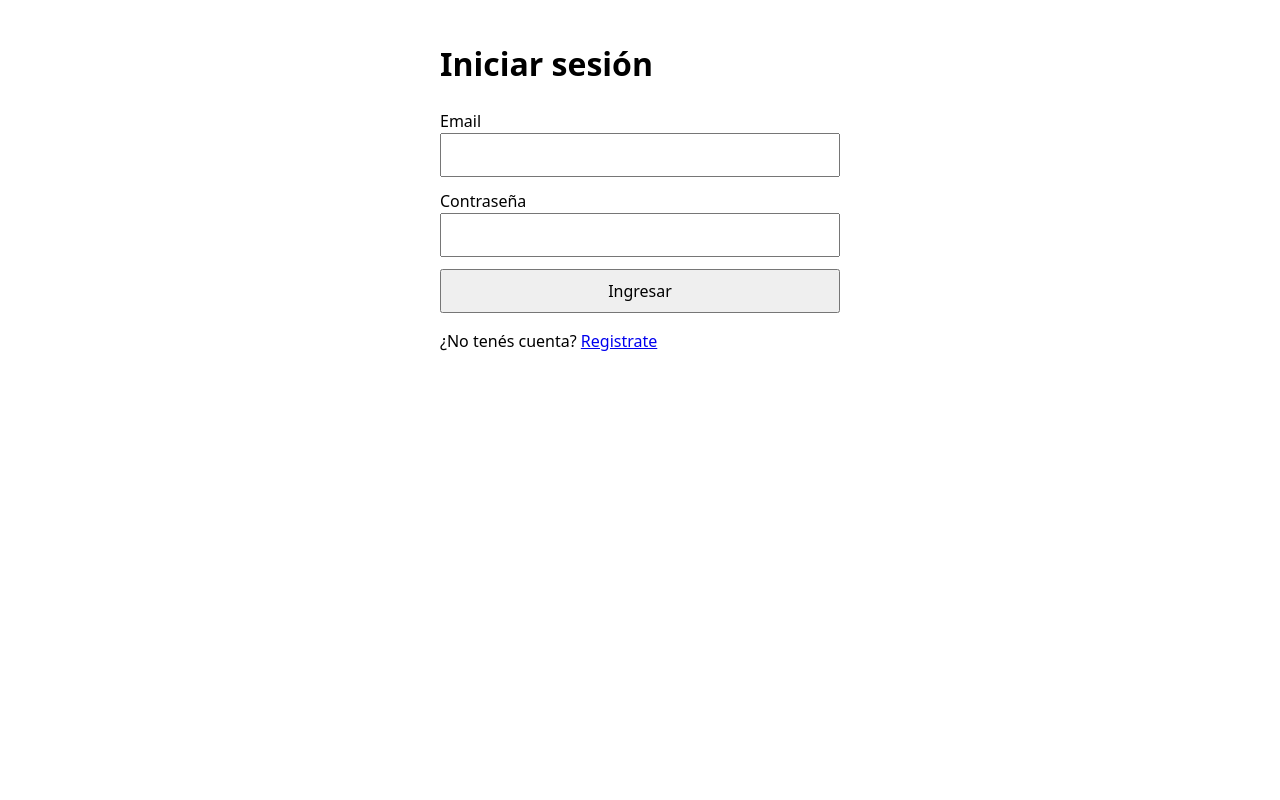
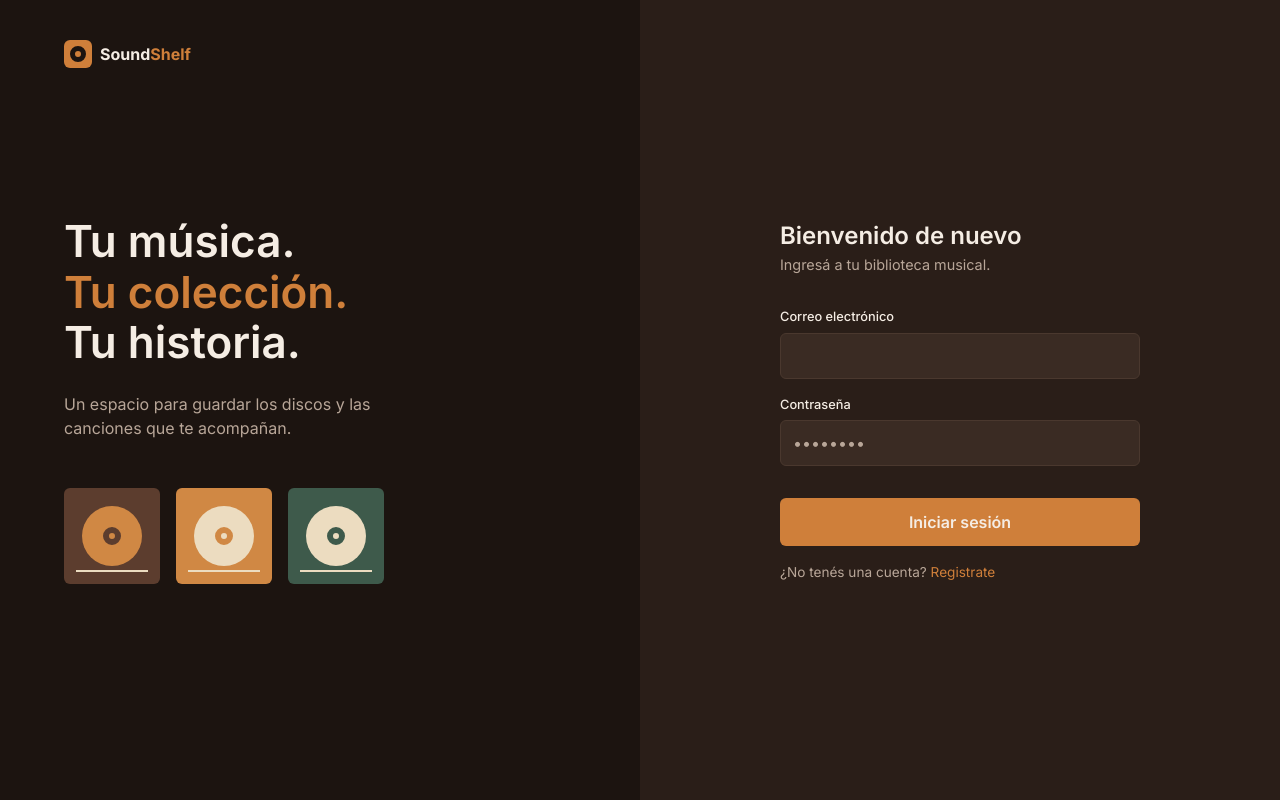
Before and after one commit to RanieliCiro/TPFINAL-EFSI-DAI, a React (Vite) app in the folder frontend/: page /login in a window 1280 px wide. Built offline with nearby package versions, Linux system fonts and the light colour scheme; no server answers.

Commit message:
style: maquetar login y registro según el diseño de Figma
Agrega AuthLayout con el panel compartido, variables de color y tipografía en index.css, errores por campo y diseño responsive.

```diff
--- a/frontend/index.html
+++ b/frontend/index.html
@@ -3,6 +3,9 @@
   <head>
     <meta charset="UTF-8" />
     <meta name="viewport" content="width=device-width, initial-scale=1.0" />
+    <link rel="preconnect" href="https://fonts.googleapis.com" />
+    <link rel="preconnect" href="https://fonts.gstatic.com" crossorigin />
+    <link href="https://fonts.googleapis.com/css2?family=Inter:wght@400;500;600;700&display=swap" rel="stylesheet" />
     <title>SoundShelf</title>
   </head>
   <body>
--- /dev/null
+++ b/frontend/src/components/AuthLayout.css
@@ -0,0 +1,218 @@
+.auth {
+  min-height: 100vh;
+  display: grid;
+  grid-template-columns: 1fr 1fr;
+}
+
+.auth-panel {
+  display: flex;
+  flex-direction: column;
+  justify-content: center;
+  gap: 24px;
+  padding: 48px 64px;
+  background: var(--color-fondo);
+  position: relative;
+}
+
+.auth-logo {
+  position: absolute;
+  top: 40px;
+  left: 64px;
+  display: flex;
+  align-items: center;
+  gap: 8px;
+  font-weight: 700;
+}
+
+.auth-logo-icono {
+  width: 28px;
+  height: 28px;
+  display: grid;
+  place-items: center;
+  background: var(--color-acento);
+  border-radius: var(--radio);
+}
+
+.auth-logo-disco {
+  width: 16px;
+  height: 16px;
+  border-radius: 50%;
+  border: 5px solid var(--color-fondo);
+  background: var(--color-acento);
+}
+
+.auth-acento {
+  color: var(--color-acento);
+}
+
+.auth-titulo {
+  display: flex;
+  flex-direction: column;
+  font-size: 2.75rem;
+  font-weight: 600;
+  line-height: 1.15;
+}
+
+.auth-bajada {
+  max-width: 380px;
+  color: var(--color-texto-secundario);
+}
+
+.auth-discos {
+  display: flex;
+  gap: 16px;
+  margin-top: 24px;
+}
+
+.auth-disco {
+  width: 96px;
+  height: 96px;
+  display: grid;
+  place-items: center;
+  border-radius: var(--radio);
+  background: var(--fondo-disco);
+  position: relative;
+}
+
+.auth-disco::after {
+  content: "";
+  position: absolute;
+  left: 12px;
+  right: 12px;
+  bottom: 12px;
+  height: 2px;
+  background: var(--color-disco-crema);
+}
+
+.auth-disco-vinilo {
+  width: 60px;
+  height: 60px;
+  display: grid;
+  place-items: center;
+  border-radius: 50%;
+  background: var(--vinilo);
+}
+
+.auth-disco-vinilo::after {
+  content: "";
+  width: 18px;
+  height: 18px;
+  border-radius: 50%;
+  border: 6px solid var(--fondo-disco);
+  background: var(--vinilo);
+}
+
+.auth-disco-marron {
+  --fondo-disco: var(--color-disco-marron);
+  --vinilo: var(--color-disco-naranja);
+}
+
+.auth-disco-naranja {
+  --fondo-disco: var(--color-disco-naranja);
+  --vinilo: var(--color-disco-crema);
+}
+
+.auth-disco-verde {
+  --fondo-disco: var(--color-disco-verde);
+  --vinilo: var(--color-disco-crema);
+}
+
+.auth-disco-violeta {
+  --fondo-disco: var(--color-disco-violeta);
+  --vinilo: var(--color-disco-crema);
+}
+
+.auth-contenido {
+  display: flex;
+  align-items: center;
+  justify-content: center;
+  padding: 48px 24px;
+  background: var(--color-superficie);
+}
+
+.auth-form {
+  width: 100%;
+  max-width: 360px;
+  display: flex;
+  flex-direction: column;
+  gap: 16px;
+}
+
+.auth-form-titulo {
+  font-size: 1.5rem;
+  font-weight: 600;
+}
+
+.auth-form-subtitulo {
+  margin-bottom: 16px;
+  color: var(--color-texto-secundario);
+  font-size: 0.9rem;
+}
+
+.auth-campo {
+  display: flex;
+  flex-direction: column;
+  gap: 6px;
+}
+
+.auth-label {
+  font-size: 0.8rem;
+  font-weight: 500;
+}
+
+.auth-error {
+  color: var(--color-error);
+  font-size: 0.8rem;
+}
+
+.auth-boton {
+  margin-top: 16px;
+  padding: 12px;
+  border: none;
+  border-radius: var(--radio);
+  background: var(--color-acento);
+  color: var(--color-texto);
+  font-weight: 600;
+}
+
+.auth-boton:hover:not(:disabled) {
+  background: var(--color-acento-hover);
+}
+
+.auth-link {
+  color: var(--color-texto-secundario);
+  font-size: 0.85rem;
+}
+
+@media (max-width: 767px) {
+  .auth {
+    grid-template-columns: 1fr;
+  }
+
+  .auth-panel {
+    padding: 24px 16px;
+    gap: 16px;
+  }
+
+  .auth-logo {
+    position: static;
+  }
+
+  .auth-titulo {
+    font-size: 1.75rem;
+  }
+
+  .auth-bajada,
+  .auth-discos {
+    display: none;
+  }
+
+  .auth-contenido {
+    align-items: flex-start;
+    padding: 32px 16px;
+  }
+
+  .auth-form {
+    max-width: none;
+  }
+}
--- /dev/null
+++ b/frontend/src/components/AuthLayout.jsx
@@ -0,0 +1,36 @@
+import "./AuthLayout.css";
+
+export default function AuthLayout({ discos, children }) {
+  return (
+    <div className="auth">
+      <aside className="auth-panel">
+        <div className="auth-logo">
+          <span className="auth-logo-icono">
+            <span className="auth-logo-disco" />
+          </span>
+          <span>
+            Sound<span className="auth-acento">Shelf</span>
+          </span>
+        </div>
+
+        <h1 className="auth-titulo">
+          <span>Tu música.</span>
+          <span className="auth-acento">Tu colección.</span>
+          <span>Tu historia.</span>
+        </h1>
+
+        <p className="auth-bajada">Un espacio para guardar los discos y las canciones que te acompañan.</p>
+
+        <div className="auth-discos">
+          {discos.map((color) => (
+            <div key={color} className={`auth-disco auth-disco-${color}`}>
+              <span className="auth-disco-vinilo" />
+            </div>
+          ))}
+        </div>
+      </aside>
+
+      <main className="auth-contenido">{children}</main>
+    </div>
+  );
+}
--- a/frontend/src/index.css
+++ b/frontend/src/index.css
@@ -1,32 +1,76 @@
+:root {
+  --color-fondo: #1c1410;
+  --color-superficie: #2a1e18;
+  --color-input: #3a2b23;
+  --color-borde: #4a382e;
+  --color-acento: #cf7f3a;
+  --color-acento-hover: #e0904a;
+  --color-texto: #f5ede4;
+  --color-texto-secundario: #b8a698;
+  --color-error: #ef6b5b;
+  --color-disco-marron: #5c3d2e;
+  --color-disco-naranja: #d08844;
+  --color-disco-verde: #3e5a4b;
+  --color-disco-violeta: #6b4f72;
+  --color-disco-crema: #ecdcc0;
+  --fuente: "Inter", system-ui, sans-serif;
+  --radio: 6px;
+}
+
+*,
+*::before,
+*::after {
+  box-sizing: border-box;
+}
+
 body {
   margin: 0;
-  font-family: system-ui, sans-serif;
+  font-family: var(--fuente);
   line-height: 1.5;
+  background: var(--color-fondo);
+  color: var(--color-texto);
 }
 
-main {
-  max-width: 400px;
-  margin: 40px auto;
-  padding: 0 16px;
+h1,
+h2,
+p {
+  margin: 0;
 }
 
-form {
-  display: flex;
-  flex-direction: column;
-  gap: 12px;
+a {
+  color: var(--color-acento);
+  text-decoration: none;
 }
 
-label {
-  display: flex;
-  flex-direction: column;
+a:hover {
+  text-decoration: underline;
 }
 
-input,
+input {
+  width: 100%;
+  font: inherit;
+  padding: 10px 12px;
+  background: var(--color-input);
+  color: var(--color-texto);
+  border: 1px solid var(--color-borde);
+  border-radius: var(--radio);
+}
+
+input::placeholder {
+  color: var(--color-texto-secundario);
+}
+
+input:focus {
+  outline: none;
+  border-color: var(--color-acento);
+}
+
 button {
   font: inherit;
-  padding: 8px;
+  cursor: pointer;
 }
 
-.error {
-  color: #c62828;
+button:disabled {
+  opacity: 0.6;
+  cursor: not-allowed;
 }
--- a/frontend/src/pages/Login.jsx
+++ b/frontend/src/pages/Login.jsx
@@ -2,13 +2,15 @@ import { useState } from "react";
 import { Link, Navigate, useNavigate } from "react-router-dom";
 import { useAuth } from "../context/AuthContext.jsx";
 import Loader from "../components/Loader.jsx";
+import AuthLayout from "../components/AuthLayout.jsx";
 
 export default function Login() {
   const { usuario, cargando, login } = useAuth();
   const navigate = useNavigate();
   const [email, setEmail] = useState("");
   const [password, setPassword] = useState("");
-  const [error, setError] = useState("");
+  const [errores, setErrores] = useState({});
+  const [errorGeneral, setErrorGeneral] = useState("");
   const [enviando, setEnviando] = useState(false);
 
   if (cargando) {
@@ -19,12 +21,28 @@ export default function Login() {
     return <Navigate to="/" replace />;
   }
 
+  function validar() {
+    const nuevosErrores = {};
+
+    if (!email.trim()) {
+      nuevosErrores.email = "Ingresá tu correo electrónico";
+    }
+
+    if (!password) {
+      nuevosErrores.password = "Ingresá tu contraseña";
+    }
+
+    return nuevosErrores;
+  }
+
   async function handleSubmit(e) {
     e.preventDefault();
-    setError("");
+    setErrorGeneral("");
 
-    if (!email.trim() || !password) {
-      setError("Completá email y contraseña");
+    const nuevosErrores = validar();
+    setErrores(nuevosErrores);
+
+    if (Object.keys(nuevosErrores).length > 0) {
       return;
     }
 
@@ -33,32 +51,47 @@ export default function Login() {
       await login(email, password);
       navigate("/");
     } catch (err) {
-      setError(err.response?.data?.error || "No se pudo conectar con el servidor");
+      setErrorGeneral(err.response?.data?.error || "No se pudo conectar con el servidor");
     } finally {
       setEnviando(false);
     }
   }
 
   return (
-    <main>
-      <h1>Iniciar sesión</h1>
-      <form onSubmit={handleSubmit}>
-        <label>
-          Email
-          <input type="email" value={email} onChange={(e) => setEmail(e.target.value)} required />
+    <AuthLayout discos={["marron", "naranja", "verde"]}>
+      <form className="auth-form" onSubmit={handleSubmit} noValidate>
+        <div>
+          <h2 className="auth-form-titulo">Bienvenido de nuevo</h2>
+          <p className="auth-form-subtitulo">Ingresá a tu biblioteca musical.</p>
+        </div>
+
+        <label className="auth-campo">
+          <span className="auth-label">Correo electrónico</span>
+          <input type="email" value={email} onChange={(e) => setEmail(e.target.value)} />
+          {errores.email && <span className="auth-error">{errores.email}</span>}
         </label>
-        <label>
-          Contraseña
-          <input type="password" value={password} onChange={(e) => setPassword(e.target.value)} required />
+
+        <label className="auth-campo">
+          <span className="auth-label">Contraseña</span>
+          <input
+            type="password"
+            placeholder="••••••••"
+            value={password}
+            onChange={(e) => setPassword(e.target.value)}
+          />
+          {errores.password && <span className="auth-error">{errores.password}</span>}
         </label>
-        {error && <p className="error">{error}</p>}
-        <button type="submit" disabled={enviando}>
-          {enviando ? "Ingresando..." : "Ingresar"}
+
+        {errorGeneral && <p className="auth-error">{errorGeneral}</p>}
+
+        <button type="submit" className="auth-boton" disabled={enviando}>
+          {enviando ? "Ingresando..." : "Iniciar sesión"}
         </button>
+
+        <p className="auth-link">
+          ¿No tenés una cuenta? <Link to="/register">Registrate</Link>
+        </p>
       </form>
-      <p>
-        ¿No tenés cuenta? <Link to="/register">Registrate</Link>
-      </p>
-    </main>
+    </AuthLayout>
   );
 }
--- a/frontend/src/pages/Register.jsx
+++ b/frontend/src/pages/Register.jsx
@@ -2,6 +2,9 @@ import { useState } from "react";
 import { Link, Navigate, useNavigate } from "react-router-dom";
 import { useAuth } from "../context/AuthContext.jsx";
 import Loader from "../components/Loader.jsx";
+import AuthLayout from "../components/AuthLayout.jsx";
+
+const EMAIL_REGEX = /^[^\s@]+@[^\s@]+\.[^\s@]+$/;
 
 export default function Register() {
   const { usuario, cargando, register } = useAuth();
@@ -10,7 +13,8 @@ export default function Register() {
   const [email, setEmail] = useState("");
   const [password, setPassword] = useState("");
   const [confirmPassword, setConfirmPassword] = useState("");
-  const [error, setError] = useState("");
+  const [errores, setErrores] = useState({});
+  const [errorGeneral, setErrorGeneral] = useState("");
   const [enviando, setEnviando] = useState(false);
 
   if (cargando) {
@@ -21,22 +25,36 @@ export default function Register() {
     return <Navigate to="/" replace />;
   }
 
-  async function handleSubmit(e) {
-    e.preventDefault();
-    setError("");
+  function validar() {
+    const nuevosErrores = {};
 
     if (username.trim().length < 3 || username.trim().length > 30) {
-      setError("El usuario debe tener entre 3 y 30 caracteres");
-      return;
+      nuevosErrores.username = "El usuario debe tener entre 3 y 30 caracteres";
+    }
+
+    if (!EMAIL_REGEX.test(email.trim())) {
+      nuevosErrores.email = "Ingresá un correo electrónico válido";
     }
 
     if (password.length < 6) {
-      setError("La contraseña debe tener al menos 6 caracteres");
-      return;
+      nuevosErrores.password = "La contraseña debe tener al menos 6 caracteres";
     }
 
     if (password !== confirmPassword) {
-      setError("Las contraseñas no coinciden");
+      nuevosErrores.confirmPassword = "Las contraseñas no coinciden";
+    }
+
+    return nuevosErrores;
+  }
+
+  async function handleSubmit(e) {
+    e.preventDefault();
+    setErrorGeneral("");
+
+    const nuevosErrores = validar();
+    setErrores(nuevosErrores);
+
+    if (Object.keys(nuevosErrores).length > 0) {
       return;
     }
 
@@ -45,45 +63,64 @@ export default function Register() {
       await register(username, email, password, confirmPassword);
       navigate("/");
     } catch (err) {
-      setError(err.response?.data?.error || "No se pudo conectar con el servidor");
+      setErrorGeneral(err.response?.data?.error || "No se pudo conectar con el servidor");
     } finally {
       setEnviando(false);
     }
   }
 
   return (
-    <main>
-      <h1>Crear cuenta</h1>
-      <form onSubmit={handleSubmit}>
-        <label>
-          Usuario
-          <input value={username} onChange={(e) => setUsername(e.target.value)} required />
+    <AuthLayout discos={["naranja", "verde", "violeta"]}>
+      <form className="auth-form" onSubmit={handleSubmit} noValidate>
+        <div>
+          <h2 className="auth-form-titulo">Creá tu cuenta</h2>
+          <p className="auth-form-subtitulo">Empezá a organizar tu música.</p>
+        </div>
+
+        <label className="auth-campo">
+          <span className="auth-label">Nombre de usuario</span>
+          <input value={username} onChange={(e) => setUsername(e.target.value)} />
+          {errores.username && <span className="auth-error">{errores.username}</span>}
         </label>
-        <label>
-          Email
-          <input type="email" value={email} onChange={(e) => setEmail(e.target.value)} required />
+
+        <label className="auth-campo">
+          <span className="auth-label">Correo electrónico</span>
+          <input type="email" value={email} onChange={(e) => setEmail(e.target.value)} />
+          {errores.email && <span className="auth-error">{errores.email}</span>}
         </label>
-        <label>
-          Contraseña
-          <input type="password" value={password} onChange={(e) => setPassword(e.target.value)} required />
-        </label>
-        <label>
-          Repetir contraseña
+
+        <label className="auth-campo">
+          <span className="auth-label">Contraseña</span>
           <input
             type="password"
+            placeholder="••••••••"
+            value={password}
+            onChange={(e) => setPassword(e.target.value)}
+          />
+          {errores.password && <span className="auth-error">{errores.password}</span>}
+        </label>
+
+        <label className="auth-campo">
+          <span className="auth-label">Confirmar contraseña</span>
+          <input
+            type="password"
+            placeholder="••••••••"
             value={confirmPassword}
             onChange={(e) => setConfirmPassword(e.target.value)}
-            required
           />
+          {errores.confirmPassword && <span className="auth-error">{errores.confirmPassword}</span>}
         </label>
-        {error && <p className="error">{error}</p>}
-        <button type="submit" disabled={enviando}>
-          {enviando ? "Creando cuenta..." : "Registrarme"}
+
+        {errorGeneral && <p className="auth-error">{errorGeneral}</p>}
+
+        <button type="submit" className="auth-boton" disabled={enviando}>
+          {enviando ? "Creando cuenta..." : "Crear cuenta"}
         </button>
+
+        <p className="auth-link">
+          ¿Ya tenés cuenta? <Link to="/login">Iniciá sesión</Link>
+        </p>
       </form>
-      <p>
-        ¿Ya tenés cuenta? <Link to="/login">Iniciá sesión</Link>
-      </p>
-    </main>
+    </AuthLayout>
   );
 }
```
